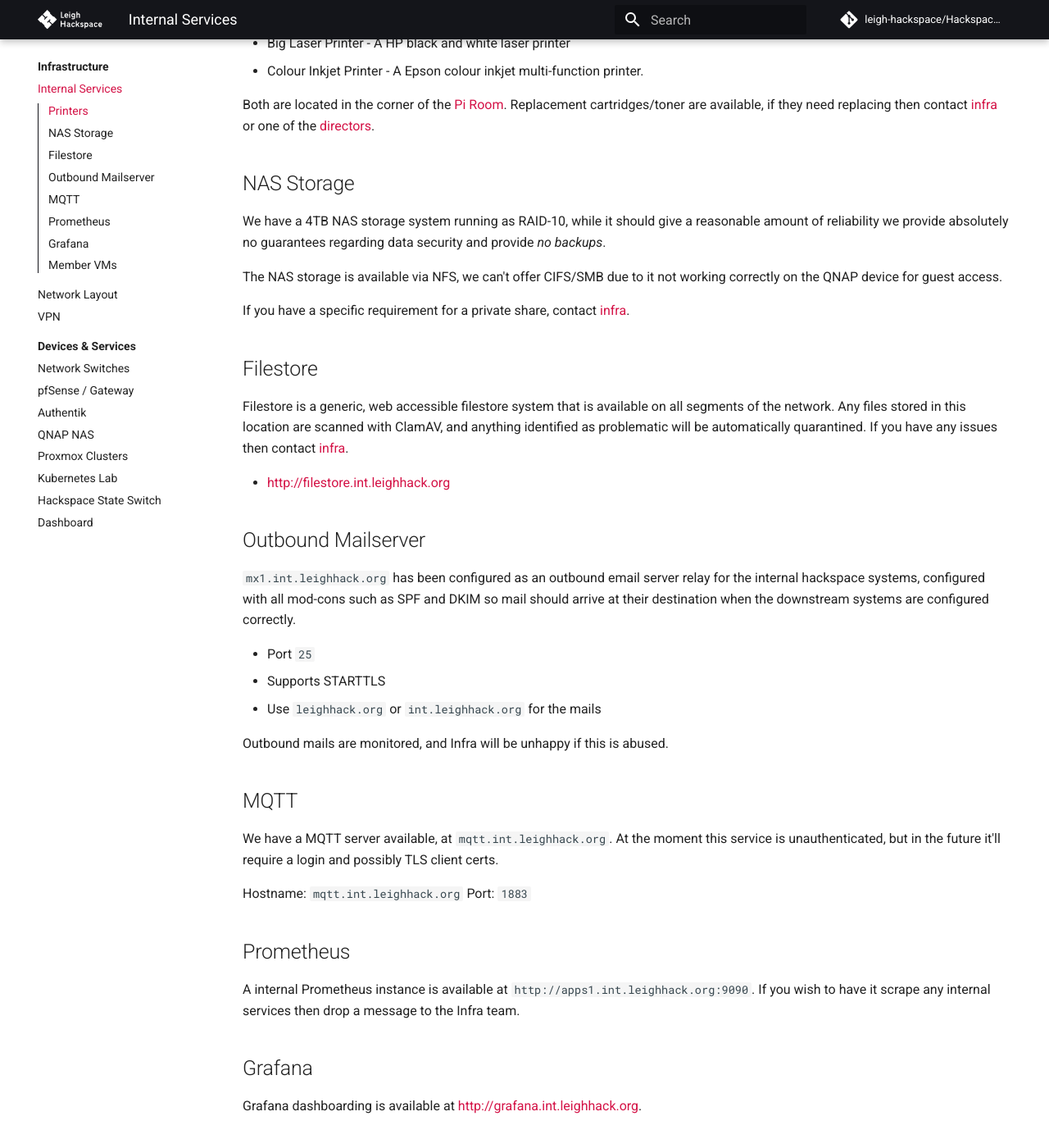
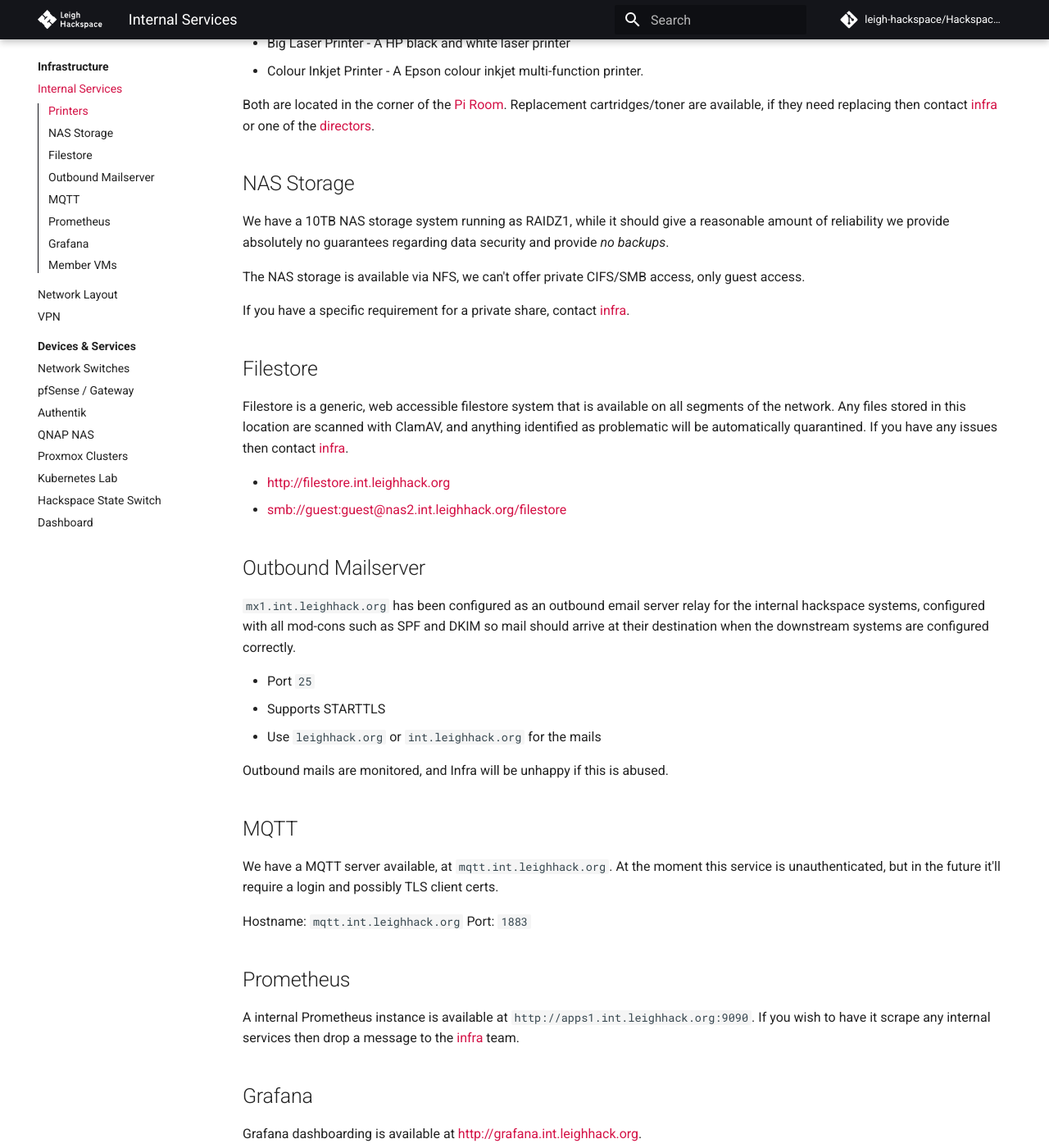
Before and after one commit to leigh-hackspace/HackspaceWiki, an MkDocs documentation site: the page built from docs/infrastructure/internal_services.md, in a window 1280 px wide and 1400 px high, scrolled down 397 px. Shown: the whole window at 82% size. Built offline with MkDocs 1.6.1 and Material for MkDocs 9.7.7, drawn with Linux system fonts in a browser that asks for light colours; comment, search, counter and statistics services are not loaded; the version menu is left out; some of the changed text lies outside the part shown.

Commit message:
Update internal_services.md

```diff
--- a/docs/infrastructure/internal_services.md
+++ b/docs/infrastructure/internal_services.md
@@ -13,9 +13,9 @@
 
 ## NAS Storage
 
-We have a 4TB NAS storage system running as RAID-10, while it should give a reasonable amount of reliability we provide absolutely no guarantees regarding data security and provide *no backups*.
+We have a 10TB NAS storage system running as RAIDZ1, while it should give a reasonable amount of reliability we provide absolutely no guarantees regarding data security and provide *no backups*.
 
-The NAS storage is available via NFS, we can't offer CIFS/SMB due to it not working correctly on the QNAP device for guest access.
+The NAS storage is available via NFS, we can't offer private CIFS/SMB access, only guest access.
 
 If you have a specific requirement for a private share, contact [infra](../membership/useful_contacts.md#tech-infrastructure).
 
@@ -24,6 +24,7 @@
 Filestore is a generic, web accessible filestore system that is available on all segments of the network. Any files stored in this location are scanned with ClamAV, and anything identified as problematic will be automatically quarantined. If you have any issues then contact [infra](../membership/useful_contacts.md#tech-infrastructure).
 
 * [http://filestore.int.leighhack.org](http://filestore.int.leighhack.org)
+* [smb://guest:guest@nas2.int.leighhack.org/filestore](smb://guest:guest@nas2.int.leighhack.org/filestore)
 
 ## Outbound Mailserver
 
@@ -44,7 +45,7 @@
 
 ## Prometheus
 
-A internal Prometheus instance is available at `http://apps1.int.leighhack.org:9090`. If you wish to have it scrape any internal services then drop a message to the Infra team.
+A internal Prometheus instance is available at `http://apps1.int.leighhack.org:9090`. If you wish to have it scrape any internal services then drop a message to the [infra](../membership/useful_contacts.md#tech-infrastructure) team.
 
 ## Grafana
 
@@ -52,4 +53,6 @@
 
 ## Member VMs
 
-We are able to provision VMs for members to use, on request. For further information contact [infra](../membership/useful_contacts.md#tech-infrastructure).
+Members can create VMs on our 'monster' Proxmox host. Permissions should be setup correctly for members to self service via the [Proxmox portal](https://monster.int.leighhack.org).
+
+For further information contact [infra](../membership/useful_contacts.md#tech-infrastructure).
```
